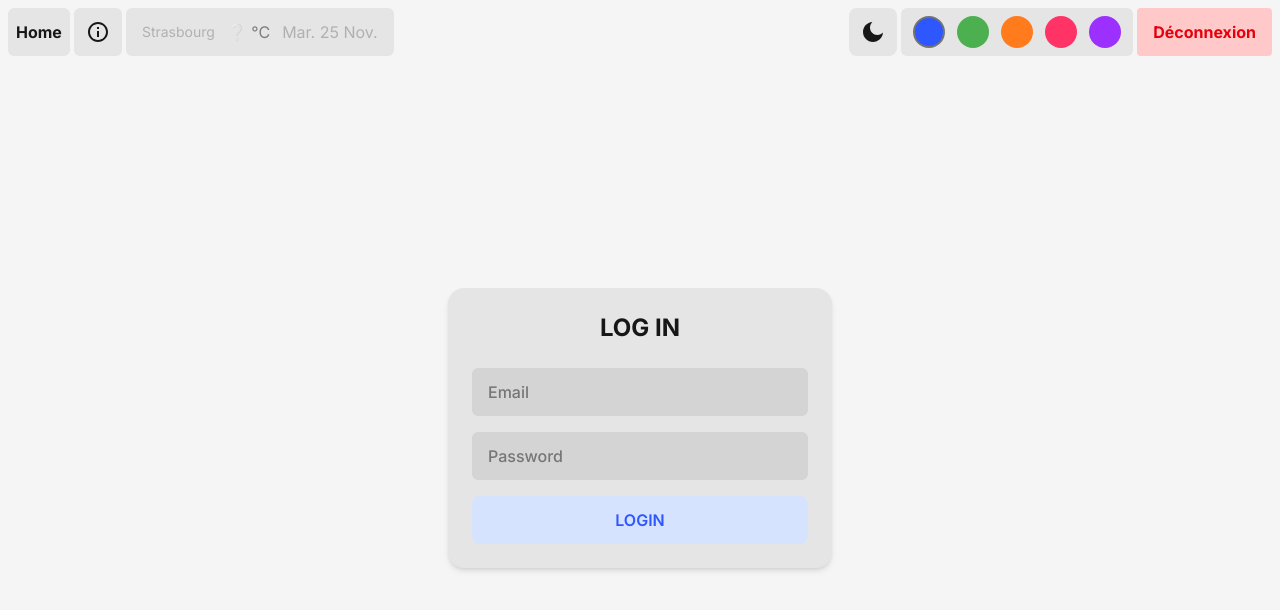
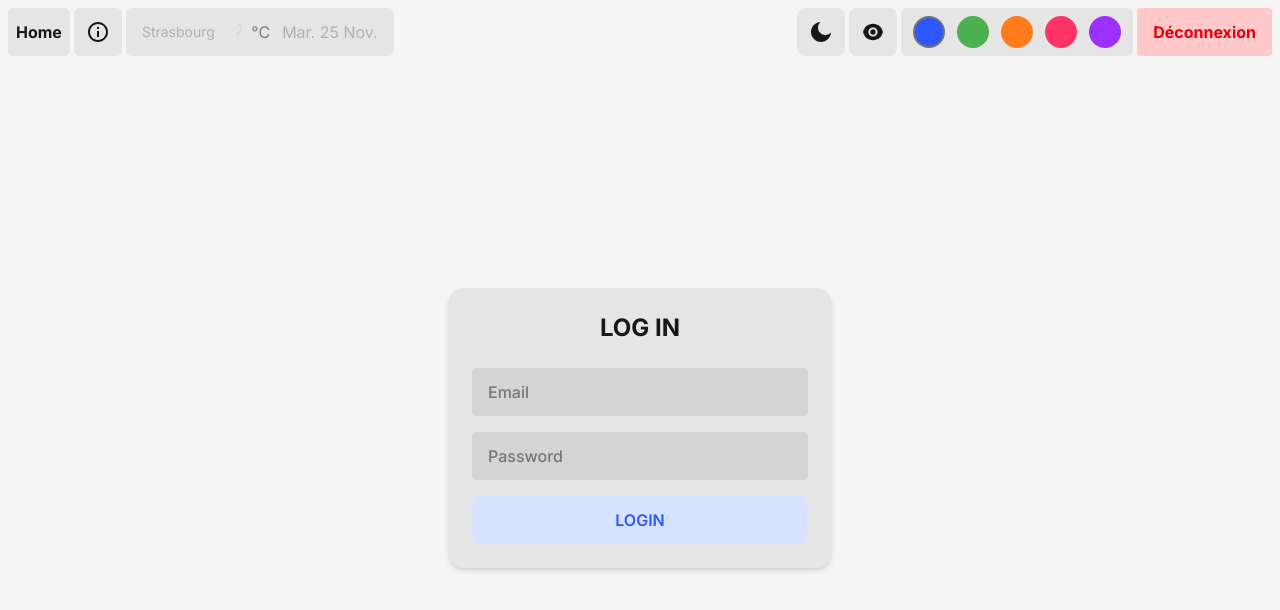
Before and after one commit to MeghCH/E-Todo, a React (Vite) app in the folder front-end/: page /login in a window 1280 px wide. Shown: the top 610 px of the page. Built offline with nearby package versions, Linux system fonts and the light colour scheme; no server answers.

Commit message:
daltonien

```diff
--- a/front-end/package.json
+++ b/front-end/package.json
@@ -17,6 +17,7 @@
     "react": "^19.1.1",
     "react-dom": "^19.1.1",
     "react-router-dom": "^7.9.5",
+    "remixicon-react": "^1.0.0",
     "tailwind-merge": "^3.3.1",
     "tailwindcss": "^4.1.16"
   },
--- a/front-end/src/App.jsx
+++ b/front-end/src/App.jsx
@@ -15,6 +15,7 @@ import PrivateRoutes from "./components/PrivateRoutes";
 import ManagerRoutes from "./components/ManagerRoutes";
 import { useEffect, useMemo, useState } from "react";
 import { getCurrentUser } from "./api/users";
+import ButtonDaltonien from "./components/ButtonDaltonien";
 
 function Layout() {
   const location = useLocation();
@@ -72,6 +73,7 @@ function Layout() {
     <div className="font-inter bg-neutral-100 dark:bg-neutral-950 text-neutral-900 dark:text-white w-full h-screen overflow-auto lg:overflow-hidden">
       <div className="fixed top-2 right-2 flex gap-1">
         <ThemeToggle />
+        <ButtonDaltonien />
         <ColorSwitch className="hidden sm:flex" />
         <ButtonDeco />
       </div>
--- /dev/null
+++ b/front-end/src/components/ButtonDaltonien.jsx
@@ -0,0 +1,34 @@
+import { useEffect, useState } from "react";
+import { RiEyeFill, RiEyeOffFill } from "@remixicon/react";
+
+export default function ButtonDaltonien() {
+  const [isActive, setIsActive] = useState(false);
+
+  const handleChange = (newValue) => {
+    document.body.classList.toggle("daltonien", newValue);
+    localStorage.setItem("daltonienMode", newValue ? "true" : "false");
+    setIsActive(newValue);
+  };
+
+  useEffect(() => {
+    const saved = localStorage.getItem("daltonienMode");
+    if (saved) {
+      const savedIsActive = saved === "true";
+      handleChange(savedIsActive);
+    }
+  }, []);
+
+  return (
+    <button
+      onClick={() => handleChange(!isActive)}
+      className="size-12 hover:opacity-80 flex justify-center items-center rounded-lg bg-neutral-200 dark:bg-neutral-800 text-neutral-900 dark:text-white cursor-pointer"
+      title="Mode daltonien"
+      aria-pressed={isActive}
+      aria-label={
+        isActive ? "Désactiver le mode daltonien" : "Activer le mode daltonien"
+      }
+    >
+      {isActive ? <RiEyeOffFill size={22} /> : <RiEyeFill size={22} />}
+    </button>
+  );
+}
--- a/front-end/src/index.css
+++ b/front-end/src/index.css
@@ -9,3 +9,7 @@
   --color-secondary: var(--secondary);
   --font-inter: "Inter", sans-serif;
 }
+
+.daltonien {
+  filter: grayscale(100%);
+}
```
Also changed, not shown: 1 other file (tests, documents, lock files or other folders).
